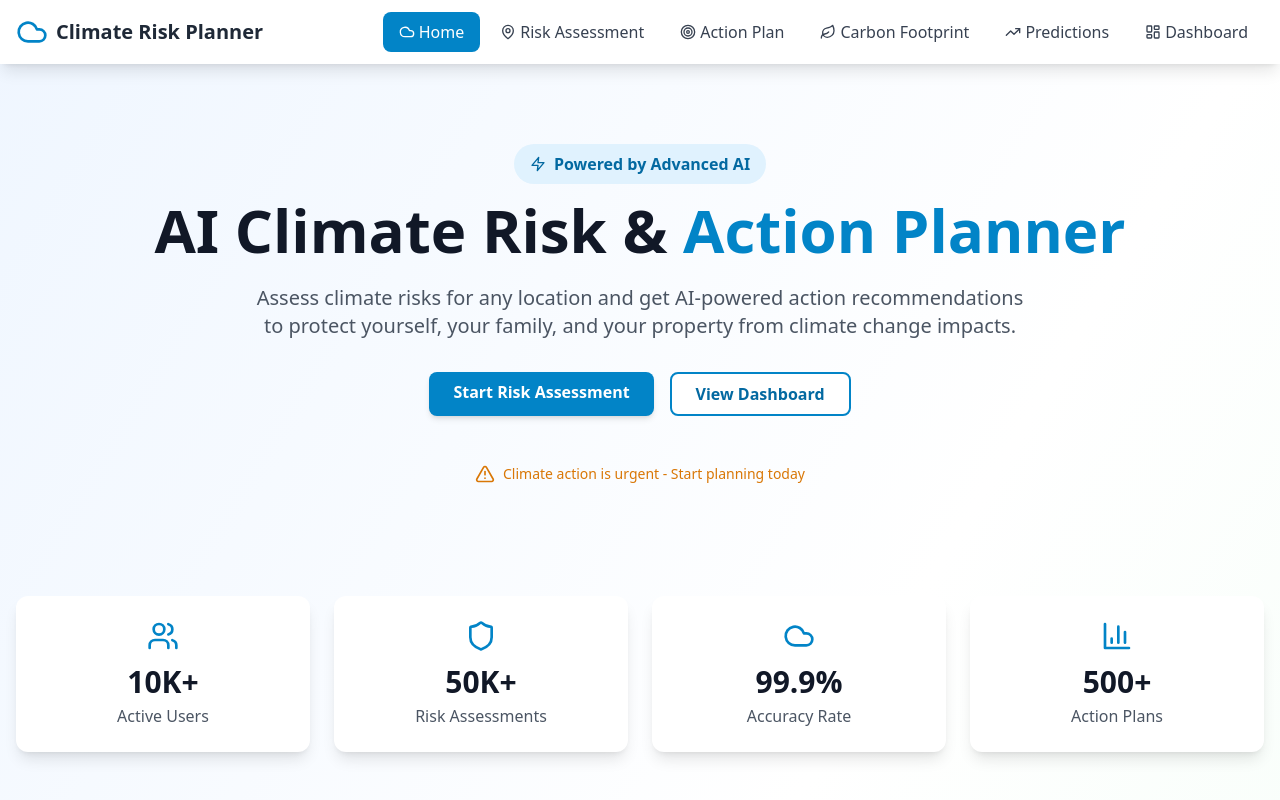
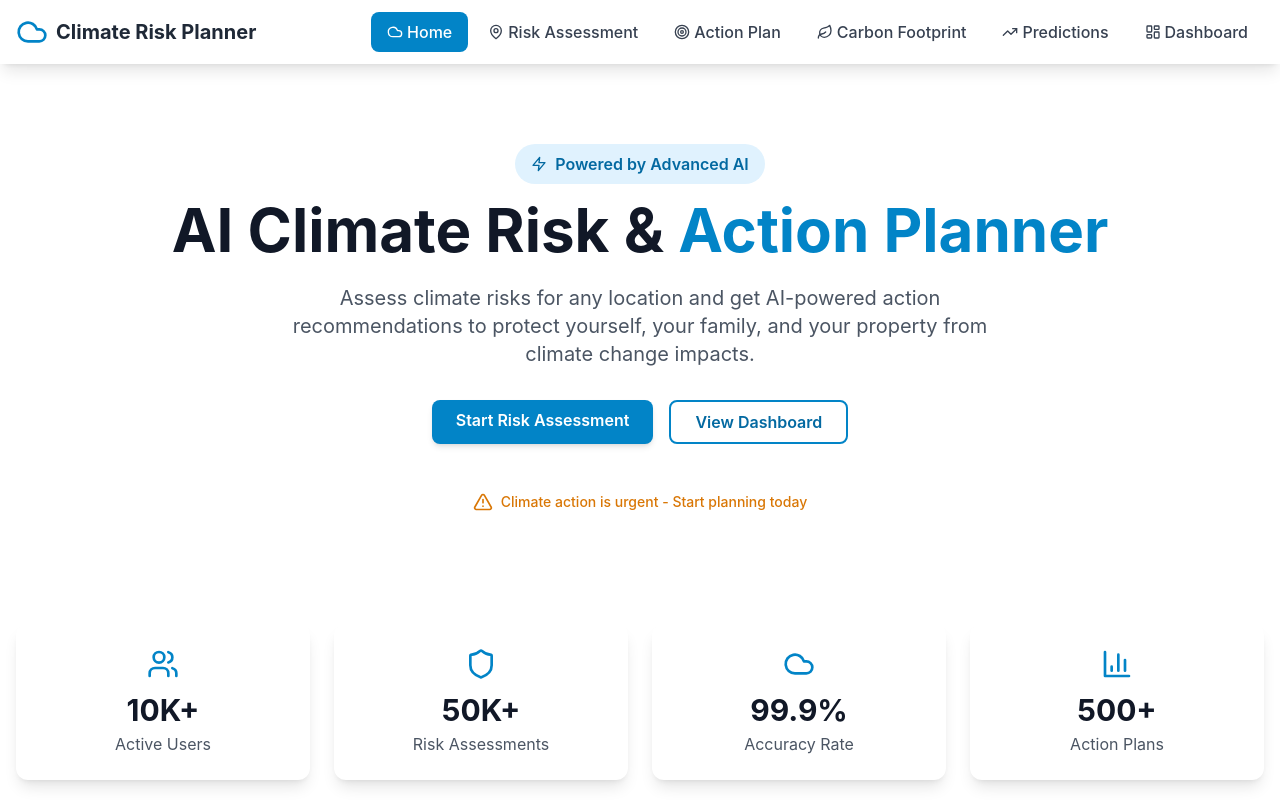
Before and after one commit to AA-maker-dev/Climate-Risk-and-Action-Planner, a React (Vite) app in the folder frontend/: page / in a window 1280 px wide. Shown: the top 800 px of the page. Built offline with nearby package versions, Linux system fonts and the light colour scheme; no server answers; the HTML template or start-up script is replaced by a standard one.

Commit message:
Refactor CSS and Vite configuration for improved styling and path resolution

```diff
--- a/frontend/src/index.css
+++ b/frontend/src/index.css
@@ -2,10 +2,23 @@
 @tailwind components;
 @tailwind utilities;
 
-@layer base {
-  body {
-    @apply bg-gradient-to-br from-blue-50 via-white to-green-50 min-h-screen;
-  }
+* {
+  margin: 0;
+  padding: 0;
+  box-sizing: border-box;
+}
+
+html, body, #root {
+  width: 100%;
+  height: 100%;
+}
+
+body {
+  font-family: -apple-system, BlinkMacSystemFont, 'Segoe UI', 'Roboto', 'Oxygen',
+    'Ubuntu', 'Cantarell', 'Fira Sans', 'Droid Sans', 'Helvetica Neue',
+    sans-serif;
+  -webkit-font-smoothing: antialiased;
+  -moz-osx-font-smoothing: grayscale;
 }
 
 @layer components {
--- a/frontend/vite.config.ts
+++ b/frontend/vite.config.ts
@@ -1,21 +1,34 @@
 import { defineConfig } from 'vite'
 import react from '@vitejs/plugin-react'
+import path from 'path'
 
 export default defineConfig({
   plugins: [react()],
+  resolve: {
+    alias: {
+      '@': path.resolve(process.cwd(), './src'),
+    },
+  },
   server: {
     port: 3000,
     strictPort: false,
-    host: '0.0.0.0',
+    host: 'localhost',
     proxy: {
       '/api': {
-        target: 'http://127.0.0.1:8000',
+        target: 'http://localhost:8000',
         changeOrigin: true,
         rewrite: (path) => path.replace(/^\/api/, ''),
       },
     },
+    fs: {
+      strict: false,
+    },
   },
   build: {
     outDir: 'dist',
+    sourcemap: false,
+  },
+  define: {
+    'process.env.VITE_API_URL': JSON.stringify('http://localhost:8000'),
   },
 })
```
